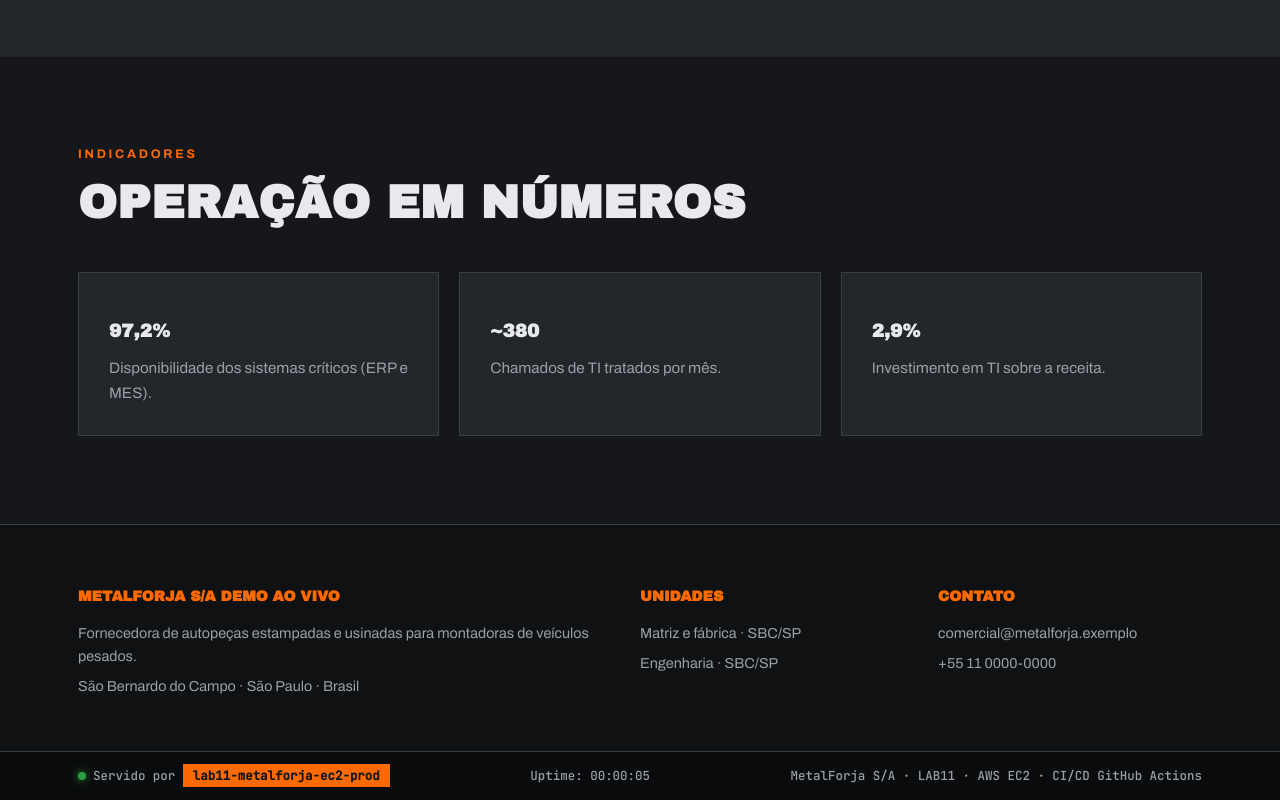
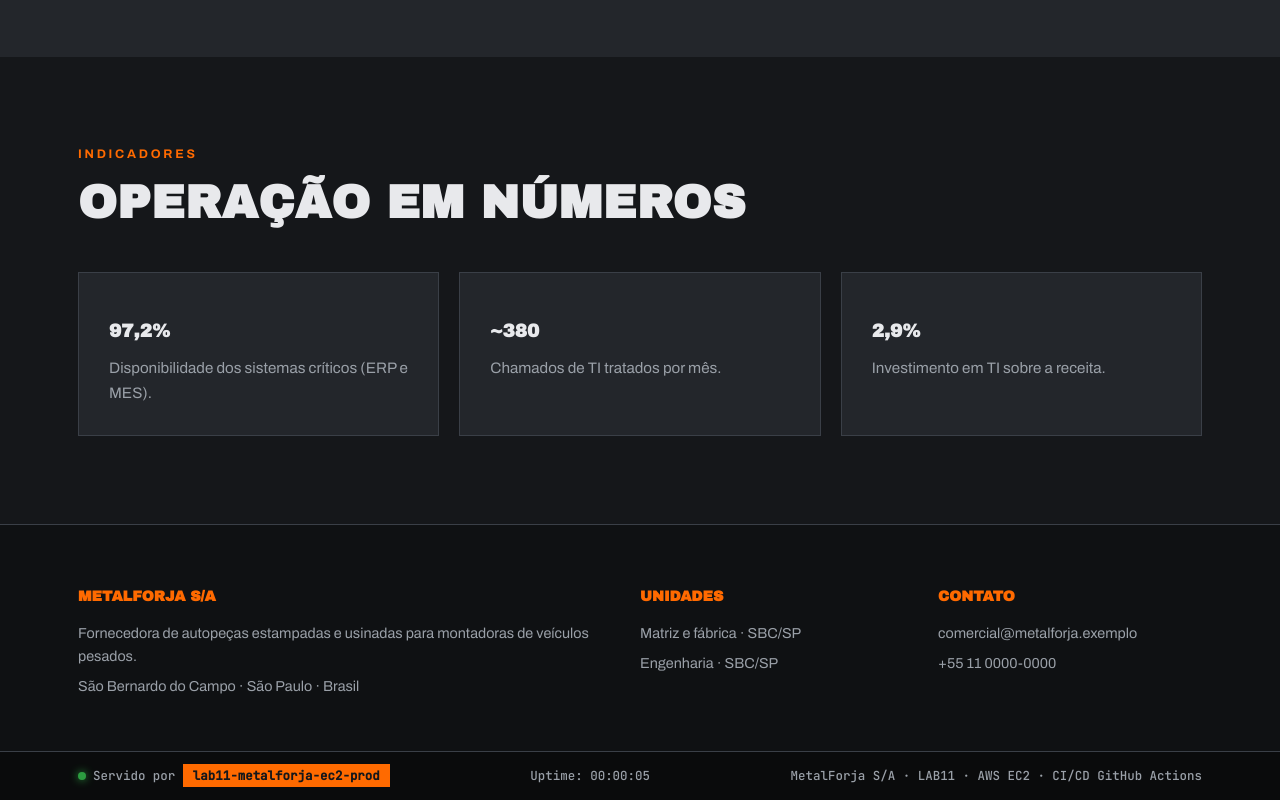
Before and after one commit to QziaCode/lab11-metalforja, a plain HTML site: page index.html in a window 1280 px wide. Shown: the part 2063-2863 px from the top of the page. Drawn offline with Linux system fonts and the light colour scheme.

Commit message:
retirei DEMO AO VIVO

```diff
--- a/index.html
+++ b/index.html
@@ -152,7 +152,7 @@
 <footer id="contato">
   <div class="wrap fgrid">
     <div>
-      <h4>MetalForja S/A DEMO AO VIVO</h4>
+      <h4>MetalForja S/A</h4>
       <p>Fornecedora de autopeças estampadas e usinadas para montadoras de veículos pesados.</p>
       <p>São Bernardo do Campo · São Paulo · Brasil</p>
     </div>
```
